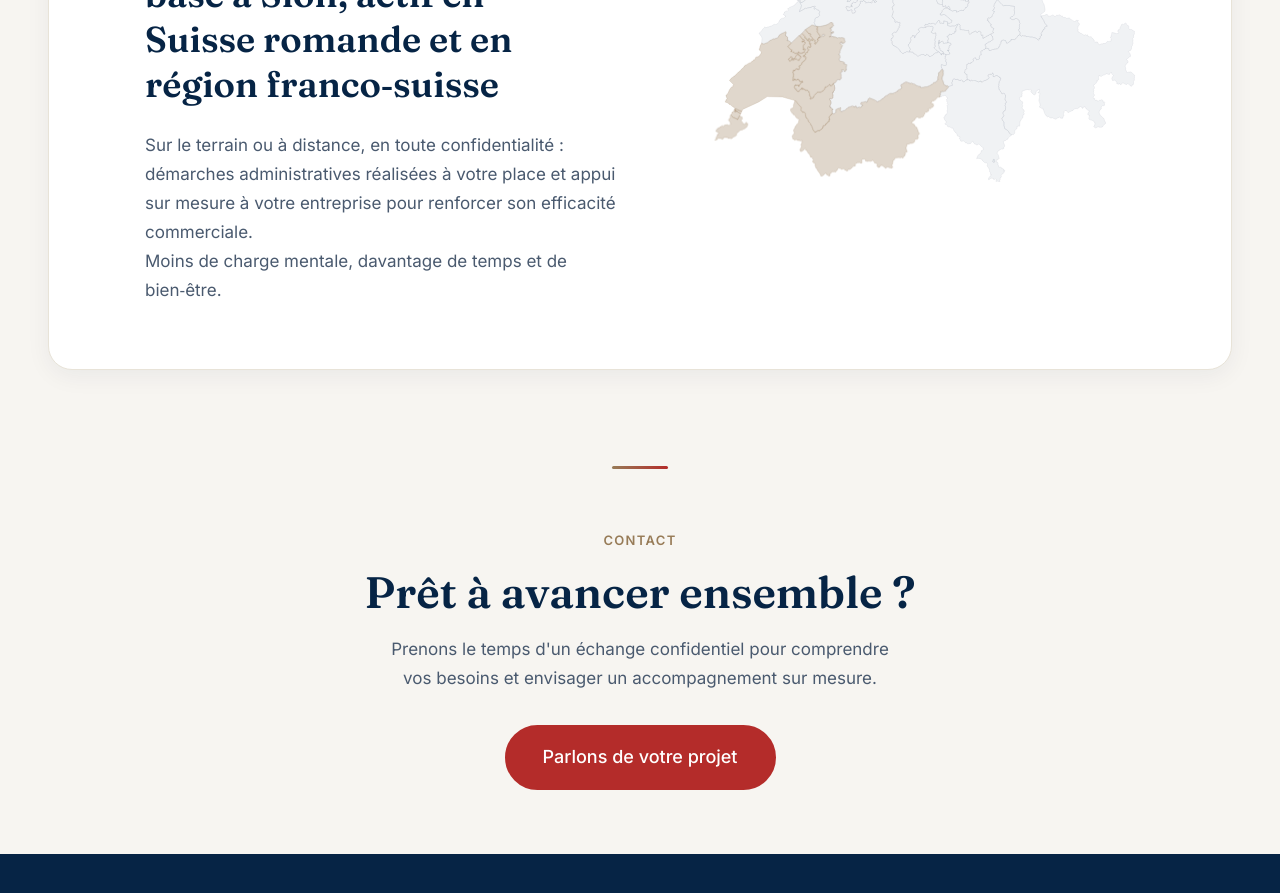
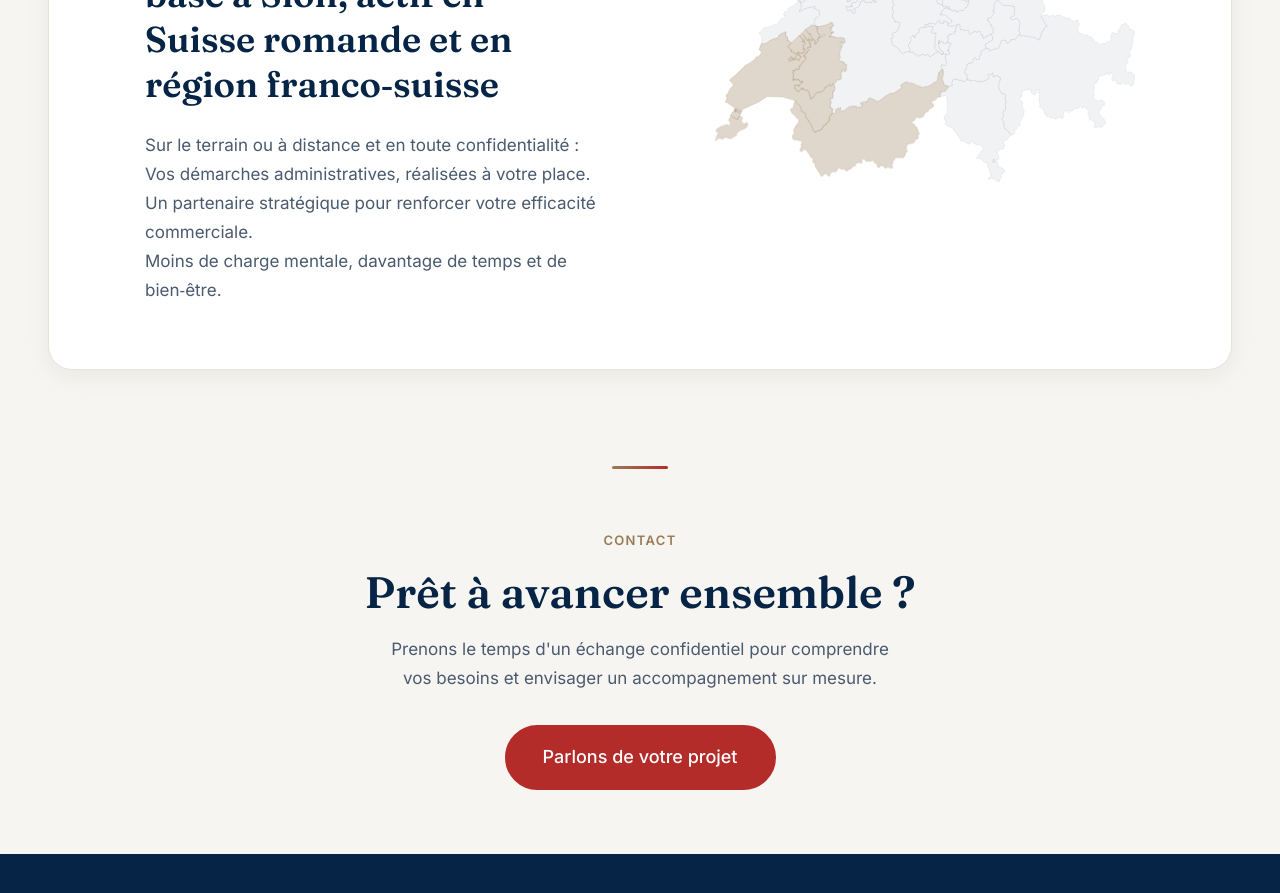
Before and after one commit to Swiss-Serenity-Plus/Website, a Next.js app: page / in a window 1280 px wide. Shown: the part 4540-5433 px from the top of the page. Built offline with nearby package versions, Linux system fonts and the light colour scheme.

Commit message:
Accueil : texte Localisation présenté ligne par ligne (MIR-479)
Co-Authored-By: Claude Opus 5.5 <noreply@anthropic.com>
Claude-Session: https://claude.ai/code/session_01HBumBStefX7U4poYDB9NqS

```diff
--- a/app/components/LocalTrust/LocalTrust.tsx
+++ b/app/components/LocalTrust/LocalTrust.tsx
@@ -12,7 +12,7 @@ export default function LocalTrust() {
               <p className="eyebrow">Localisation</p>
               <h2 className={styles.title}>Swiss Serenity Plus<sup style={{ fontSize: "0.45em", lineHeight: 0 }}>®</sup>, le Tiers de confiance basé à Sion, actif en Suisse romande et en région franco‑suisse</h2>
               <p className={styles.text}>
-                Sur le terrain ou à distance, en toute confidentialité&nbsp;: démarches administratives réalisées à votre place et appui sur mesure à votre entreprise pour renforcer son efficacité commerciale.<br />Moins de charge mentale, davantage de temps et de bien‑être.
+                Sur le terrain ou à distance et en toute confidentialité&nbsp;:<br />Vos démarches administratives, réalisées à votre place.<br />Un partenaire stratégique pour renforcer votre efficacité commerciale.<br />Moins de charge mentale, davantage de temps et de bien‑être.
               </p>
             </div>
             <div className={styles.mapWrap}>
```
